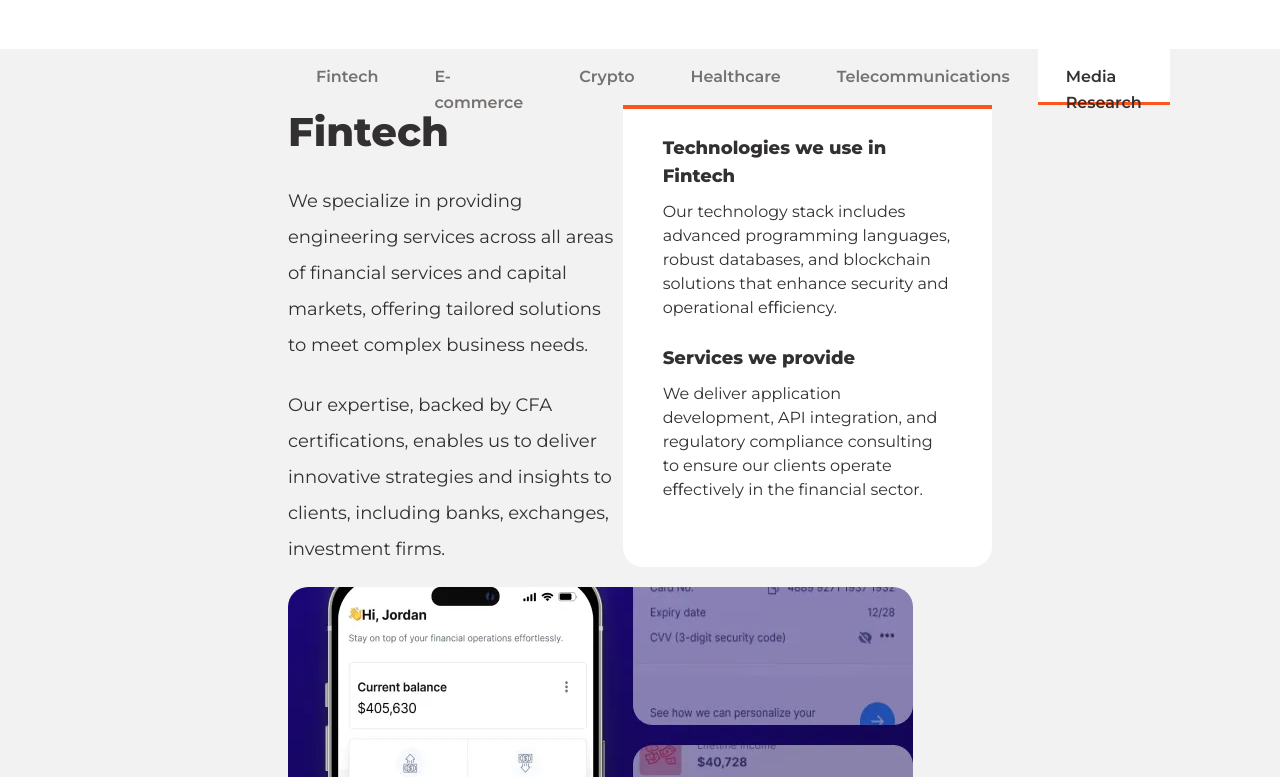
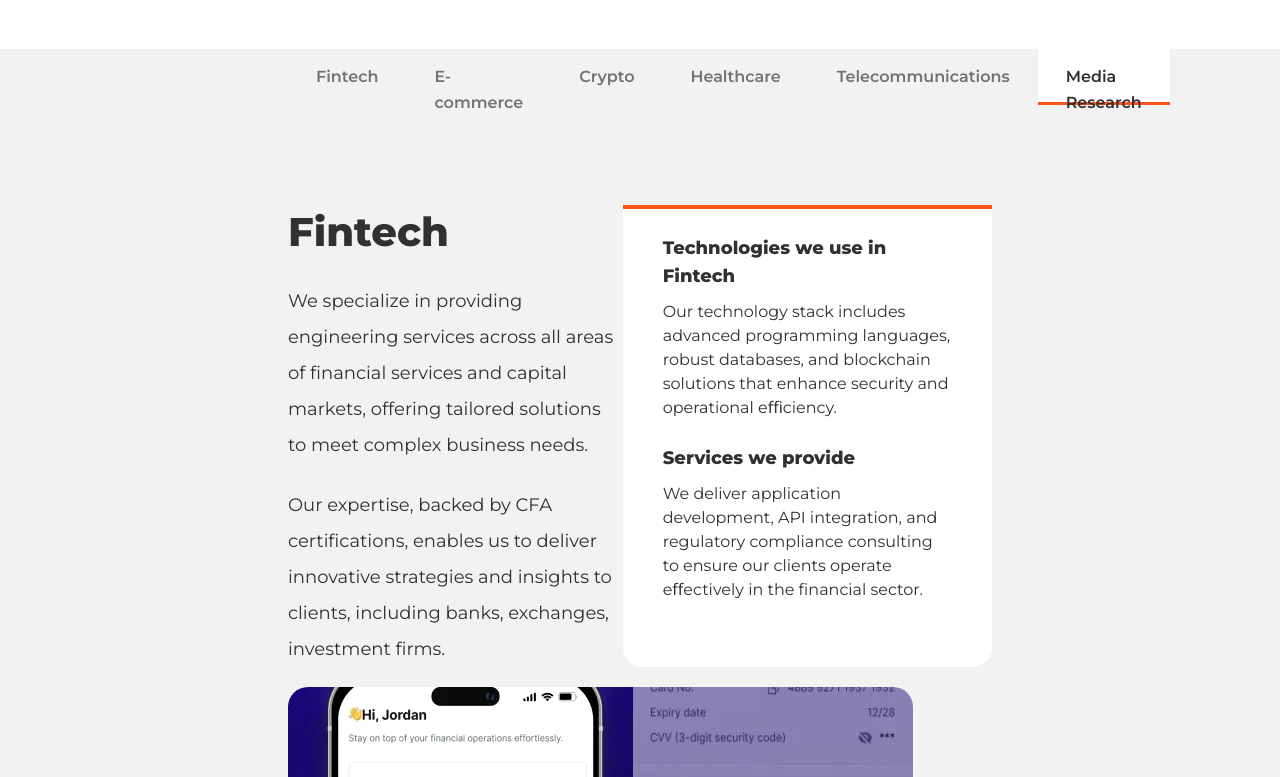
Before and after one commit to skabanets/sonomics, a React (Vite) app: page /industries in a window 1280 px wide. Shown: the part 503-1280 px from the top of the page. Built offline with nearby package versions, Linux system fonts and the light colour scheme; no server answers.

Commit message:
Update industries slider styles and values

```diff
--- a/src/hooks/useDynamicDimensions.ts
+++ b/src/hooks/useDynamicDimensions.ts
@@ -19,7 +19,7 @@ export const useDynamicDimensions = () => {
       const padding = getPadding(currentHeight);
 
       setSlidePadding(padding);
-      const height = currentHeight - padding * 2 - 56;
+      const height = currentHeight - padding * 2;
       setSlideHeight(height);
     };
 
--- a/src/sections/Industries/IndustrySlides.tsx
+++ b/src/sections/Industries/IndustrySlides.tsx
@@ -46,12 +46,17 @@ export const IndustrySlides = () => {
         return (
           <section
             key={index}
-            className={`h-dvh py-[${slidePadding}px] transition ${slideBackgroundColor}`}
+            className={`h-dvh transition ${slideBackgroundColor} flex items-center`}
+            style={{
+              // height: `calc(100dvh - 56px)`,
+              paddingTop: `${slidePadding}px`,
+              paddingBottom: `${slidePadding}px`,
+            }}
             id={industry.name}
           >
             <motion.div
               {...slideInWithFade}
-              className={`container relative flex flex-col h-lg:max-h-[1000px]`}
+              className={`container relative flex w-full flex-col h-lg:max-h-[1000px]`}
               style={{ height: `${slideHeight}px` }}
             >
               <IndustrySliderCard industry={industry} index={index} />
```
